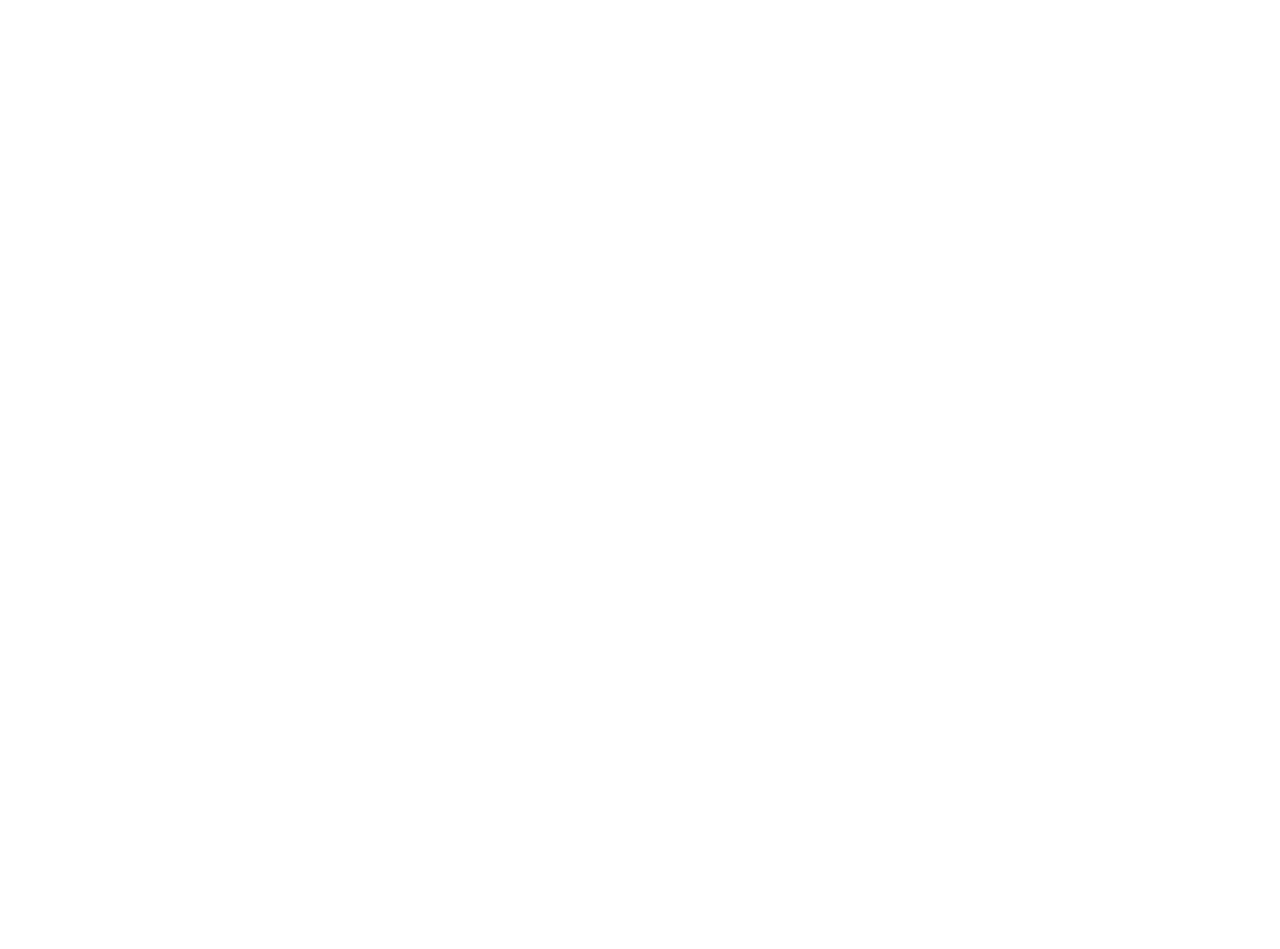
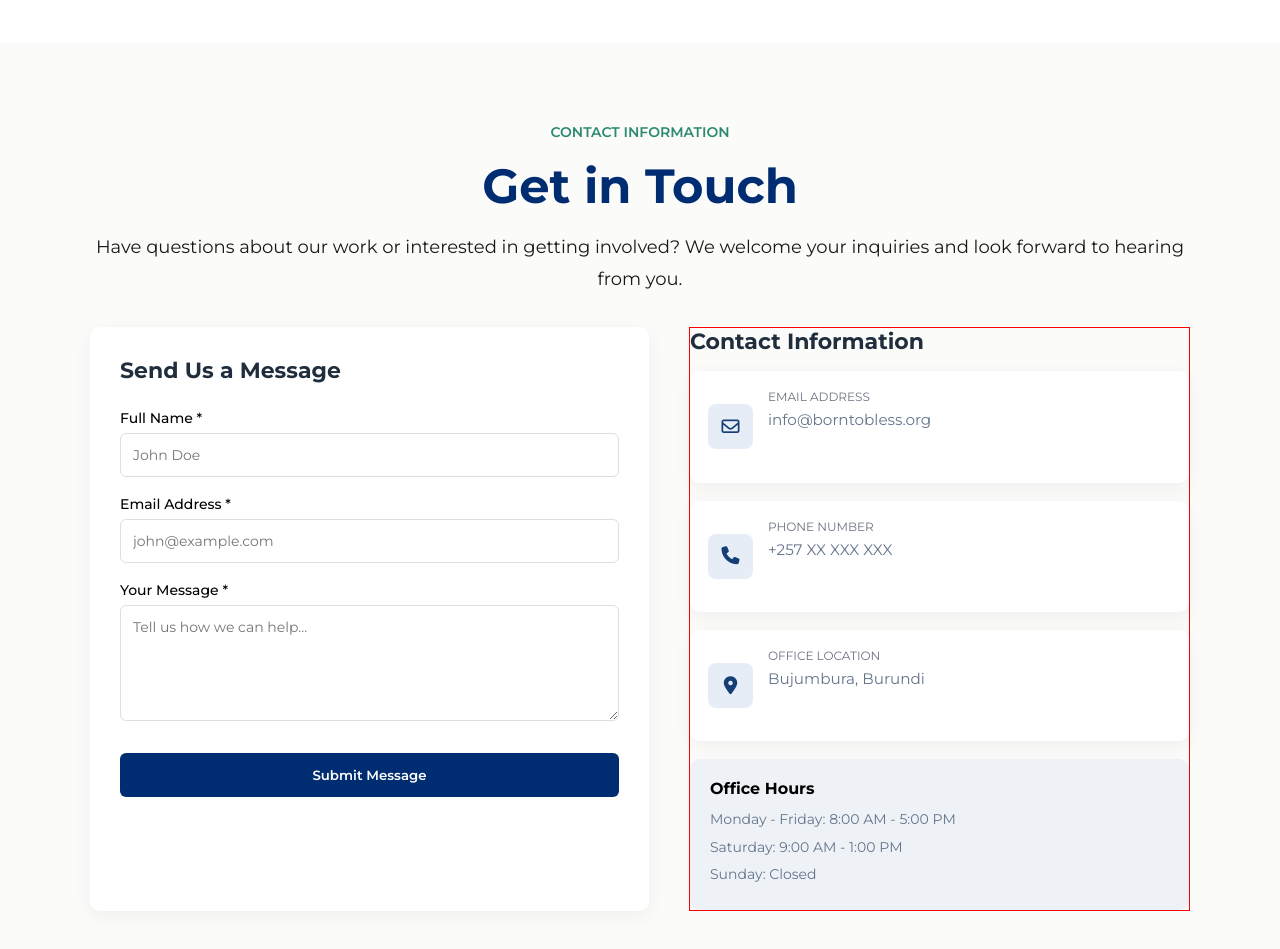
Before and after one commit to ahishakiyeyv/BornToBless, a Vue app: page / in a window 1280 px wide. Shown: the part 4500-5449 px from the top of the page. Before the commit the page ends 4543 px from the top, so only its background shows below. Built offline with nearby package versions, Linux system fonts and the light colour scheme.

Commit message:
contact form added

```diff
--- a/src/App.vue
+++ b/src/App.vue
@@ -165,6 +165,77 @@
         through companssionate service.
       </p>
       <button class="btn-call">Contact Us Today →</button>
+    </div>
+  </section>
+  <section class="section5">
+    <div class="subtitle">
+      <span>Contact information</span>
+    </div>
+    <h1 class="title-section2">Get in Touch</h1>
+    <p class="text-section2">
+      Have questions about our work or interested in getting involved? We welcome your inquiries and
+      look forward to hearing from you.
+    </p>
+    <div class="contact-container">
+      <!-- LEFT SIDE -->
+      <div class="contact-form-card">
+        <h2>Send Us a Message</h2>
+
+        <form>
+          <div class="form-group">
+            <label>Full Name *</label>
+            <input type="text" placeholder="John Doe" required />
+          </div>
+
+          <div class="form-group">
+            <label>Email Address *</label>
+            <input type="email" placeholder="john@example.com" required />
+          </div>
+
+          <div class="form-group">
+            <label>Your Message *</label>
+            <textarea rows="5" placeholder="Tell us how we can help..." required></textarea>
+          </div>
+
+          <button type="submit" class="submit-btn">Submit Message</button>
+        </form>
+      </div>
+
+      <!-- RIGHT SIDE -->
+      <div class="contact-info">
+        <h2>Contact Information</h2>
+
+        <div class="info-cards">
+          <div class="icon"><i class="fa fa-regular fa-envelope"></i></div>
+          <div>
+            <span class="info-label">EMAIL ADDRESS</span>
+            <p>info@borntobless.org</p>
+          </div>
+        </div>
+
+        <div class="info-cards">
+          <div class="icon"><i class="fa fa-solid fa-phone"></i></div>
+          <div>
+            <span class="info-label">PHONE NUMBER</span>
+            <p>+257 XX XXX XXX</p>
+          </div>
+        </div>
+
+        <div class="info-cards">
+          <div class="icon"><i class="fa fa-solid fa-location-dot"></i></div>
+          <div>
+            <span class="info-label">OFFICE LOCATION</span>
+            <p>Bujumbura, Burundi</p>
+          </div>
+        </div>
+
+        <div class="office-hours">
+          <h4>Office Hours</h4>
+          <p>Monday - Friday: 8:00 AM - 5:00 PM</p>
+          <p>Saturday: 9:00 AM - 1:00 PM</p>
+          <p>Sunday: Closed</p>
+        </div>
+      </div>
     </div>
   </section>
 </template>
@@ -493,4 +564,138 @@
   cursor: pointer;
   transition: background-color 0.3s ease;
 }
+
+/* ================== Section 4 ===================== */
+.section5 {
+  padding: 5rem 2rem;
+  background-color: var(--bg-color);
+}
+
+.contact-container {
+  max-width: 1100px;
+  margin: auto;
+  display: flex;
+  gap: 40px;
+  flex-wrap: wrap;
+}
+/* LEFT CARD */
+.contact-form-card {
+  flex: 1;
+  min-width: 320px;
+  height: auto;
+  background: #ffffff;
+  padding: 30px;
+  border-radius: 10px;
+  box-shadow: 0 5px 20px rgba(0, 0, 0, 0.05);
+}
+
+.contact-form-card h2 {
+  margin-bottom: 25px;
+  font-size: 22px;
+  color: #1f2d3d;
+}
+
+.form-group {
+  margin-bottom: 18px;
+}
+
+label {
+  display: block;
+  margin-bottom: 6px;
+  font-size: 14px;
+  font-weight: 500;
+}
+
+input,
+textarea {
+  width: 100%;
+  padding: 12px;
+  border-radius: 6px;
+  border: 1px solid #dcdfe6;
+  font-size: 14px;
+}
+
+input:focus,
+textarea:focus {
+  outline: none;
+  border-color: var(--primary-color);
+}
+
+.submit-btn {
+  width: 100%;
+  padding: 14px;
+  background-color: var(--primary-color);
+  color: var(--color-white);
+  border: none;
+  border-radius: 6px;
+  cursor: pointer;
+  font-weight: 600;
+  margin-top: 10px;
+  transition: 0.3s;
+}
+
+.submit-btn:hover {
+  background-color: #0f2e57;
+}
+
+/* RIGHT SIDE */
+.contact-info {
+  flex: 1;
+  min-width: 320px;
+  height: auto;
+  border: 1px solid red;
+}
+
+.contact-info h2 {
+  /* margin-bottom: 25px; */
+  font-size: 22px;
+  color: #1f2d3d;
+}
+
+.info-cards {
+  background: #ffffff;
+  padding: 18px;
+  border-radius: 10px;
+  display: flex;
+  align-items: center;
+  gap: 15px;
+  margin-bottom: 18px;
+  box-shadow: 0 5px 20px rgba(0, 0, 0, 0.05);
+}
+
+.icon {
+  width: 45px;
+  height: 45px;
+  background: #e6edf7;
+  display: flex;
+  align-items: center;
+  justify-content: center;
+  border-radius: 8px;
+  color: #153e75;
+  font-size: 18px;
+}
+
+.info-label {
+  font-size: 12px;
+  color: #6b7280;
+  display: block;
+  margin-bottom: 4px;
+}
+
+.office-hours {
+  background: #eef2f7;
+  padding: 20px;
+  border-radius: 10px;
+  /* margin-top: 10px; */
+}
+
+.office-hours h4 {
+  margin-bottom: 10px;
+  font-size: 16px;
+}
+
+.office-hours p {
+  font-size: 14px;
+  margin-bottom: 5px;
+}
 </style>
```
